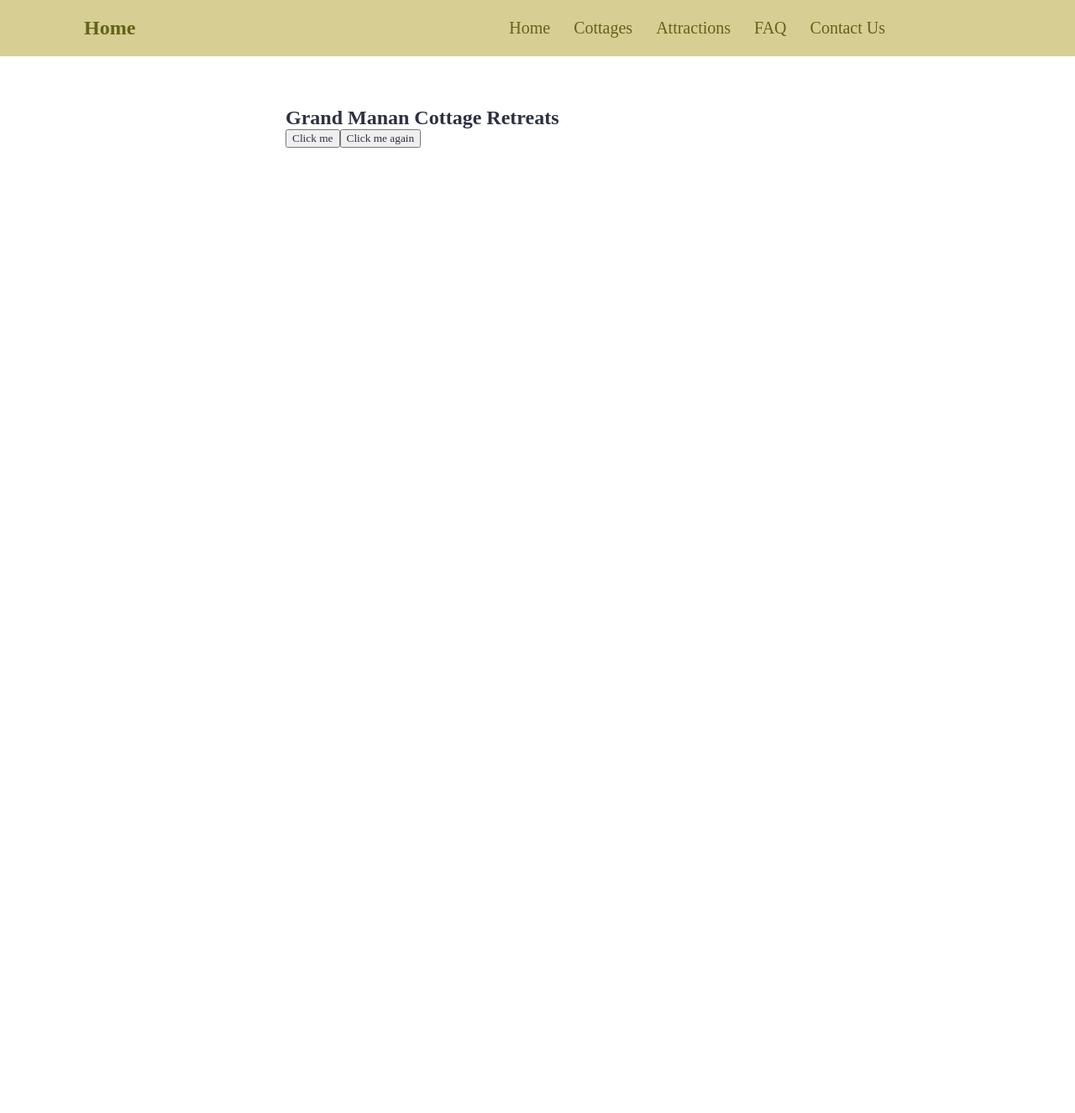
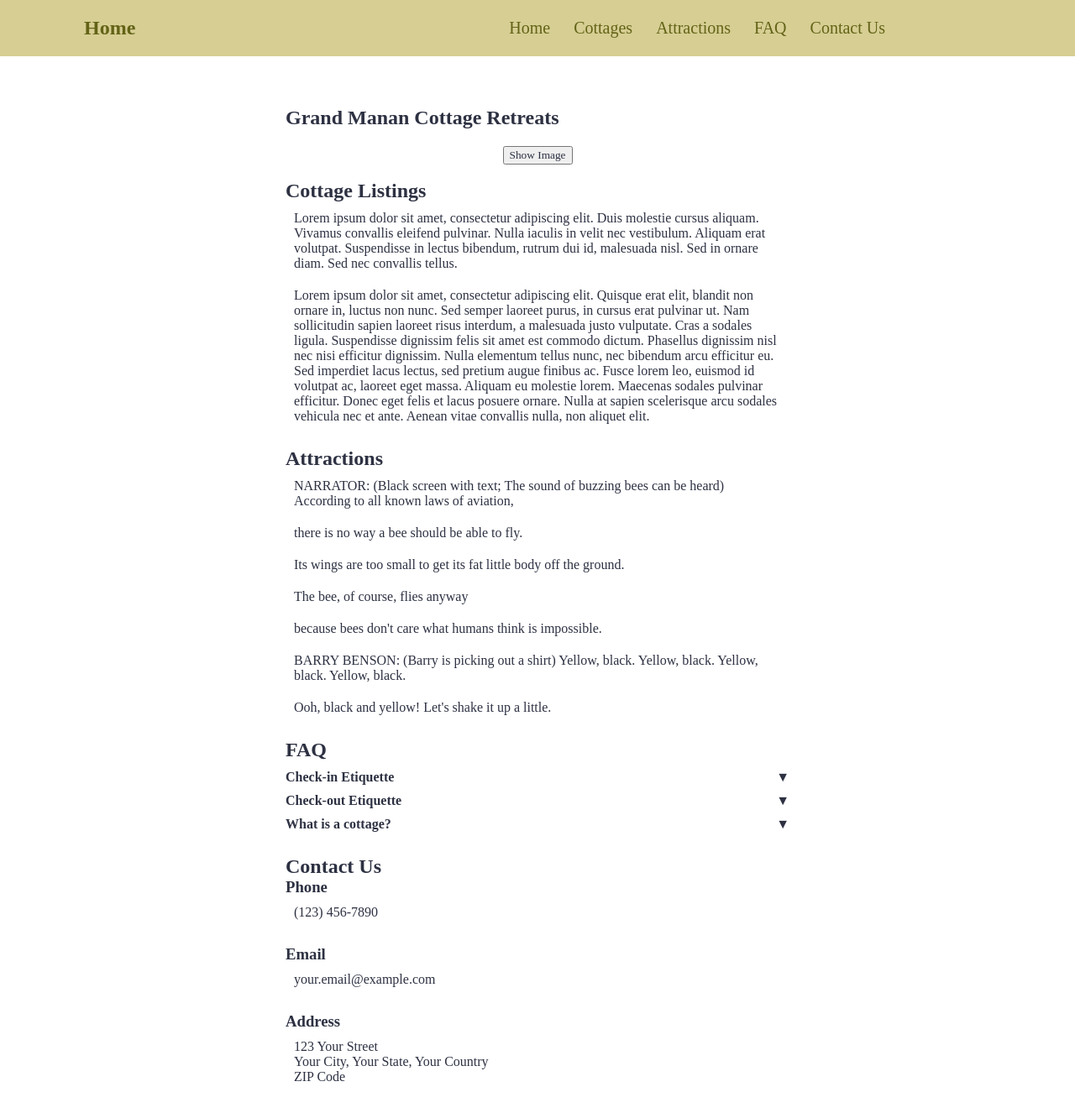
Before and after one commit to kathcas/seg3125_p2_pt3, a React (Create React App) app in the folder project2.3/: page / in a window 1280 px wide. Shown: the top 1326 px of the page at 84% size. Before the commit the page ends 800 px from the top, so only its background shows below. Built offline with nearby package versions, Linux system fonts and the light colour scheme; a web font is replaced by a local one.

Commit message:
Updated site

```diff
--- a/project2.3/src/App.js
+++ b/project2.3/src/App.js
@@ -1,7 +1,10 @@
 
 import Navbar from './navbar';
 import Home from './home';
-import cottages from './cottages';
+import Cottages from './cottages';
+import Attractions from './attractions';
+import FAQ from './faq';
+import Contact from './Contact';
 
 function App() {
 
@@ -10,14 +13,29 @@ function App() {
   return (
     <div className="App">
       <Navbar />
+        <section id="home">
+
+        </section>
         <div className="content">
-          <Home />
-        </div>
-        <div className="content">
-          <cottages />
-        </div>
-        <div className="content">
-          <attractions />
+          <section id="home">
+            <Home />
+          </section>
+          <br></br>
+          <section id="cottages">
+            <Cottages />
+          </section>
+          <br></br>
+          <section id="attractions">
+            <Attractions />
+          </section>
+          <br />
+          <section id="faq">
+            <FAQ />
+          </section>
+          <br />
+          <section id="contact">
+            <Contact />
+          </section>
         </div>
     </div>
   );
--- /dev/null
+++ b/project2.3/src/Contact.js
@@ -0,0 +1,23 @@
+const Contact = () => {
+    return (
+      <div style={{ maxWidth: '600px', margin: '0 auto'}}>
+        <h2>Contact Us</h2>
+        <div style={{ marginBottom: '20px' }}>
+          <h3>Phone</h3>
+          <p>(123) 456-7890</p>
+        </div>
+        <div style={{ marginBottom: '20px' }}>
+          <h3>Email</h3>
+          <p>your.email@example.com</p>
+        </div>
+        <div style={{ marginBottom: '20px' }}>
+          <h3>Address</h3>
+          <p>123 Your Street<br />
+          Your City, Your State, Your Country<br />
+          ZIP Code</p>
+        </div>
+      </div>
+    );
+  };
+
+  export default Contact;
--- /dev/null
+++ b/project2.3/src/accordion.js
@@ -0,0 +1,21 @@
+import React, { useState } from 'react';
+
+const AccordionItem = ({ title, content }) => {
+  const [isOpen, setIsOpen] = useState(false);
+
+  const toggleAccordion = () => {
+    setIsOpen(!isOpen);
+  };
+
+  return (
+    <div>
+      <div onClick={toggleAccordion} style={{ cursor: 'pointer', fontWeight: 'bold', margin: '10px 0', display: 'flex', justifyContent: 'space-between' }}>
+        {title}
+        <span>{isOpen ? '▲' : '▼'}</span> {/* Using Unicode characters for the arrows */}
+      </div>
+      {isOpen && <div style={{ paddingLeft: '20px' }}>{content}</div>}
+    </div>
+  );
+};
+
+export default AccordionItem;
--- /dev/null
+++ b/project2.3/src/accordioncomponent.js
@@ -0,0 +1,19 @@
+import AccordionItem from "./accordion";
+
+const Accordion = () => {
+    const items = [
+      { title: 'Check-in Etiquette', content: 'Check-in time is from 3:00 PM to 7:00 PM. If you anticipate arriving outside these hours, please notify us in advance. Upon arrival, head to the main office or designated lockbox to collect your keys; instructions for the lockbox code will be provided in your reservation confirmation email. Have your reservation confirmation and a valid ID ready for verification at check-in.' },
+      { title: 'Check-out Etiquette', content: "Check-out time is 11:00 AM. Late check-outs may be available upon request but must be arranged in advance. Please leave the cottage in a neat and orderly condition. Wash any used dishes, take out the trash, and ensure all personal belongings are packed. Return the keys to the main office or lockbox as instructed. If you have lost the keys, notify us immediately. Before leaving, do a final walkthrough to ensure you haven't left anything behind and that the cottage is secure." },
+      { title: 'What is a cottage?', content: 'A cottage is a plae you stay in the summer for fun :)' }
+    ];
+
+    return (
+      <div>
+        {items.map((item, index) => (
+          <AccordionItem key={index} title={item.title} content={item.content} />
+        ))}
+      </div>
+    );
+  };
+
+  export default Accordion;
--- a/project2.3/src/attractions.js
+++ b/project2.3/src/attractions.js
@@ -1,9 +1,26 @@
-const attractions = () => {
+const Attractions = () => {
     return (
         <div className="attractions">
             <h2>Attractions</h2>
+            <p>NARRATOR:
+(Black screen with text; The sound of buzzing bees can be heard)
+According to all known laws
+of aviation,</p>
+            <p>there is no way a bee
+            should be able to fly.</p>
+            <p>Its wings are too small to get
+            its fat little body off the ground.</p>
+            <p>The bee, of course, flies anyway</p>
+            <p>because bees don't care
+            what humans think is impossible.</p>
+            <p>BARRY BENSON:
+(Barry is picking out a shirt)
+Yellow, black. Yellow, black.
+Yellow, black. Yellow, black.</p>
+            <p>Ooh, black and yellow!
+            Let's shake it up a little.</p>
         </div>
      );
 }
 
-export default attractions;
+export default Attractions;
--- a/project2.3/src/cottages.js
+++ b/project2.3/src/cottages.js
@@ -1,9 +1,11 @@
-const cottages = () => {
+const Cottages = () => {
     return (
         <div className="cottages">
             <h2>Cottage Listings</h2>
+            <p>Lorem ipsum dolor sit amet, consectetur adipiscing elit. Duis molestie cursus aliquam. Vivamus convallis eleifend pulvinar. Nulla iaculis in velit nec vestibulum. Aliquam erat volutpat. Suspendisse in lectus bibendum, rutrum dui id, malesuada nisl. Sed in ornare diam. Sed nec convallis tellus.</p>
+            <p>Lorem ipsum dolor sit amet, consectetur adipiscing elit. Quisque erat elit, blandit non ornare in, luctus non nunc. Sed semper laoreet purus, in cursus erat pulvinar ut. Nam sollicitudin sapien laoreet risus interdum, a malesuada justo vulputate. Cras a sodales ligula. Suspendisse dignissim felis sit amet est commodo dictum. Phasellus dignissim nisl nec nisi efficitur dignissim. Nulla elementum tellus nunc, nec bibendum arcu efficitur eu. Sed imperdiet lacus lectus, sed pretium augue finibus ac. Fusce lorem leo, euismod id volutpat ac, laoreet eget massa. Aliquam eu molestie lorem. Maecenas sodales pulvinar efficitur. Donec eget felis et lacus posuere ornare. Nulla at sapien scelerisque arcu sodales vehicula nec et ante. Aenean vitae convallis nulla, non aliquet elit.</p>
         </div>
      );
 }
 
-export default cottages;
+export default Cottages;
--- /dev/null
+++ b/project2.3/src/faq.js
@@ -0,0 +1,12 @@
+import Accordion from "./accordioncomponent";
+
+const FAQ = () => {
+    return (
+        <div className="FAQ">
+            <h2>FAQ</h2>
+            <Accordion />
+        </div>
+     );
+}
+
+export default FAQ;
--- a/project2.3/src/home.js
+++ b/project2.3/src/home.js
@@ -1,3 +1,5 @@
+import ImageToggleButton from "./imagebutton";
+
 const Home = () => {
 
     const handleClick = () => {
@@ -11,9 +13,8 @@ const Home = () => {
     return (
         <div className="home">
             <h2>Grand Manan Cottage Retreats</h2>
-            <button onClick={handleClick}>Click me</button>
-            <button onClick={(e) => {handleClickAgain('Casper', e)}}>Click me again</button>
-        </div>
+            <ImageToggleButton />
+            </div>
      );
 }
 
--- /dev/null
+++ b/project2.3/src/imagebutton.js
@@ -0,0 +1,29 @@
+import React, { useState } from 'react';
+import house from './house.png'
+
+const ImageToggleButton = () => {
+  const [showImage, setShowImage] = useState(false);
+
+  const toggleImage = () => {
+    setShowImage(!showImage);
+  };
+
+  return (
+    <div style={{ textAlign: 'center', marginTop: '20px' }}>
+      <button onClick={toggleImage}>
+        {showImage ? 'Hide Image' : 'Show Image'}
+      </button>
+      {showImage && (
+        <div style={{ marginTop: '20px' }}>
+          <img
+            src={house}
+            alt="Sad cottage explaining time constraint"
+            style={{ maxWidth: '100%', height: 'auto' }}
+          />
+        </div>
+      )}
+    </div>
+  );
+};
+
+export default ImageToggleButton;
--- a/project2.3/src/index.css
+++ b/project2.3/src/index.css
@@ -43,3 +43,19 @@
   margin: 40px auto;
   padding: 20px;
 }
+
+p {
+  padding: 10px;
+}
+
+.accordion-title {
+  display: flex;
+  justify-content: space-between;
+  cursor: pointer;
+  font-weight: bold;
+  margin: 10px 0;
+}
+
+.accordion-content {
+  padding-left: 20px;
+}
--- a/project2.3/src/navbar.js
+++ b/project2.3/src/navbar.js
@@ -6,8 +6,8 @@ const Navbar = () => {
                 <a href="#home">Home</a>
                 <a href="#cottages">Cottages</a>
                 <a href="#attractions">Attractions</a>
-                <a href="">FAQ</a>
-                <a href="">Contact Us</a>
+                <a href="#faq">FAQ</a>
+                <a href="#contact">Contact Us</a>
             </div>
         </nav>
      );
```
Also changed, not shown: project2.3/src/house.png (added).
